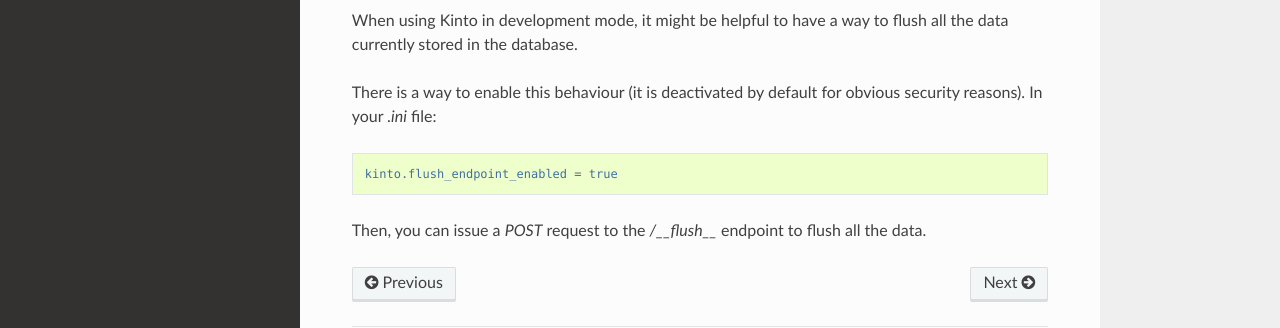
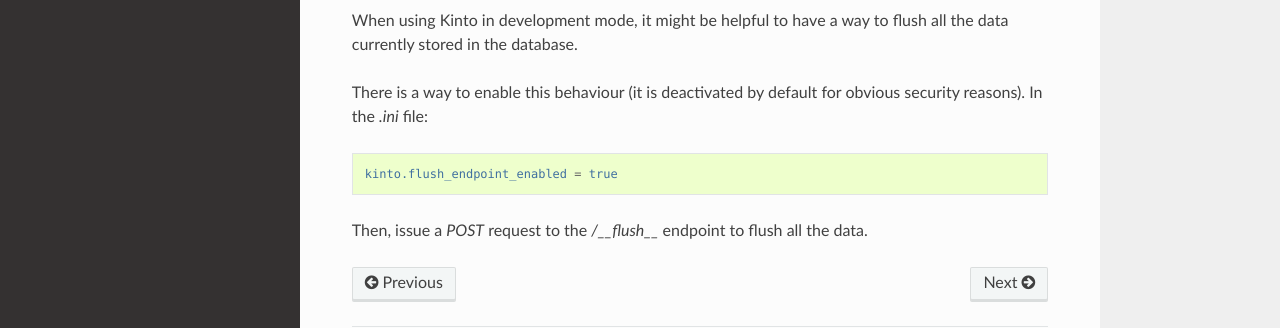
Before and after one commit to Kinto/kinto, a Sphinx documentation site: the page built from docs/configuration.rst, in a window 1280 px wide and 900 px high, scrolled down 3591 px. Shown: the part 468-796 px from the top of the window. Built offline with Sphinx 7.4.7 and the Read the Docs theme 2.0.0, drawn with Linux system fonts in a browser that asks for light colours.

Commit message:
Update configuration.rst

```diff
--- a/docs/configuration.rst
+++ b/docs/configuration.rst
@@ -227,13 +227,13 @@
 flush all the data currently stored in the database.
 
 There is a way to enable this behaviour (it is deactivated by default for
-obvious security reasons). In your `.ini` file:
+obvious security reasons). In the `.ini` file:
 
 .. code-block :: ini
 
     kinto.flush_endpoint_enabled = true
 
-Then, you can issue a `POST` request to the `/__flush__` endpoint to flush all
+Then, issue a `POST` request to the `/__flush__` endpoint to flush all
 the data.
 
 
```
